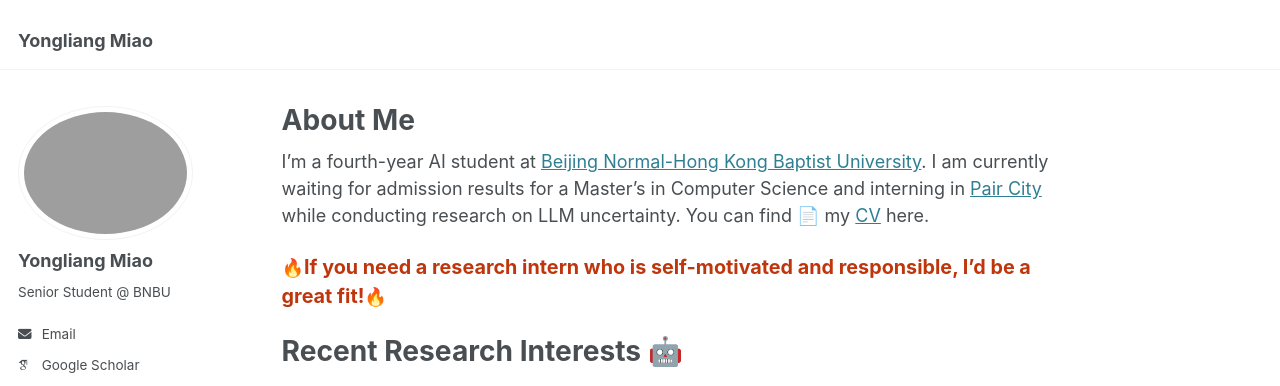
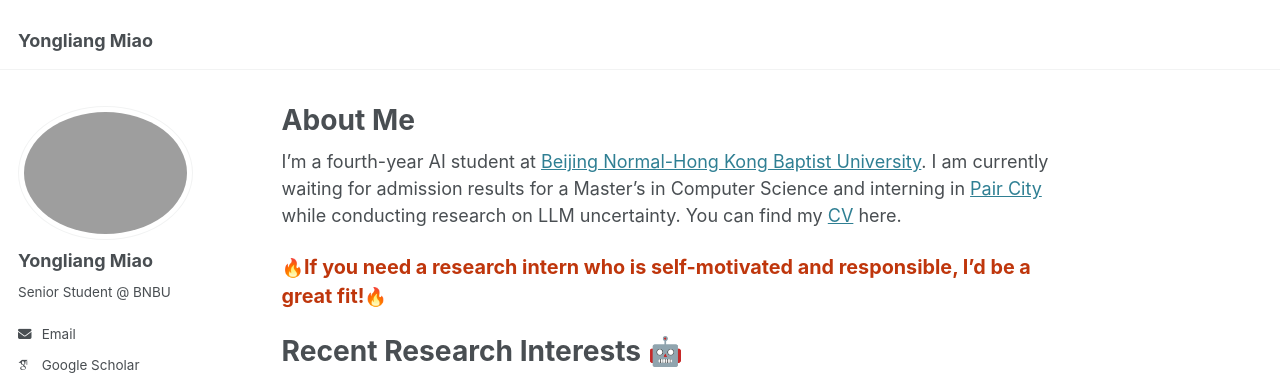
Before and after one commit to YongliangMiao/YongliangMiao.github.io, a Jekyll site: the page built from _pages/about.md, in a window 1280 px wide and 900 px high. Shown: the top 386 px of the window. Built offline with Jekyll 4.4.1, drawn with Linux system fonts in a browser that asks for light colours; some web fonts are replaced; part of the change alters nothing that is shown.

```diff
--- a/_pages/about.md
+++ b/_pages/about.md
@@ -7,7 +7,7 @@ redirect_from:
   - /about.html
 ---
 
-I'm a fourth-year AI student at [Beijing Normal-Hong Kong Baptist University](https://uic.edu.cn/en/). I am currently waiting for admission results for a Master's in Computer Science and interning in [Pair City](https://www.paircity.com/home) while conducting research on LLM uncertainty. You can find 📄 my [CV](assets/cv.pdf) here.
+I'm a fourth-year AI student at [Beijing Normal-Hong Kong Baptist University](https://uic.edu.cn/en/). I am currently waiting for admission results for a Master's in Computer Science and interning in [Pair City](https://www.paircity.com/home) while conducting research on LLM uncertainty. You can find my [CV](assets/Resume_YongliangMiao.pdf) here.
 
 🔥<span style="color: #BF360C; font-weight: bold; font-size: 1.1em;">If you need a research intern who is self-motivated and responsible, I’d be a great fit!</span>🔥
 
```
